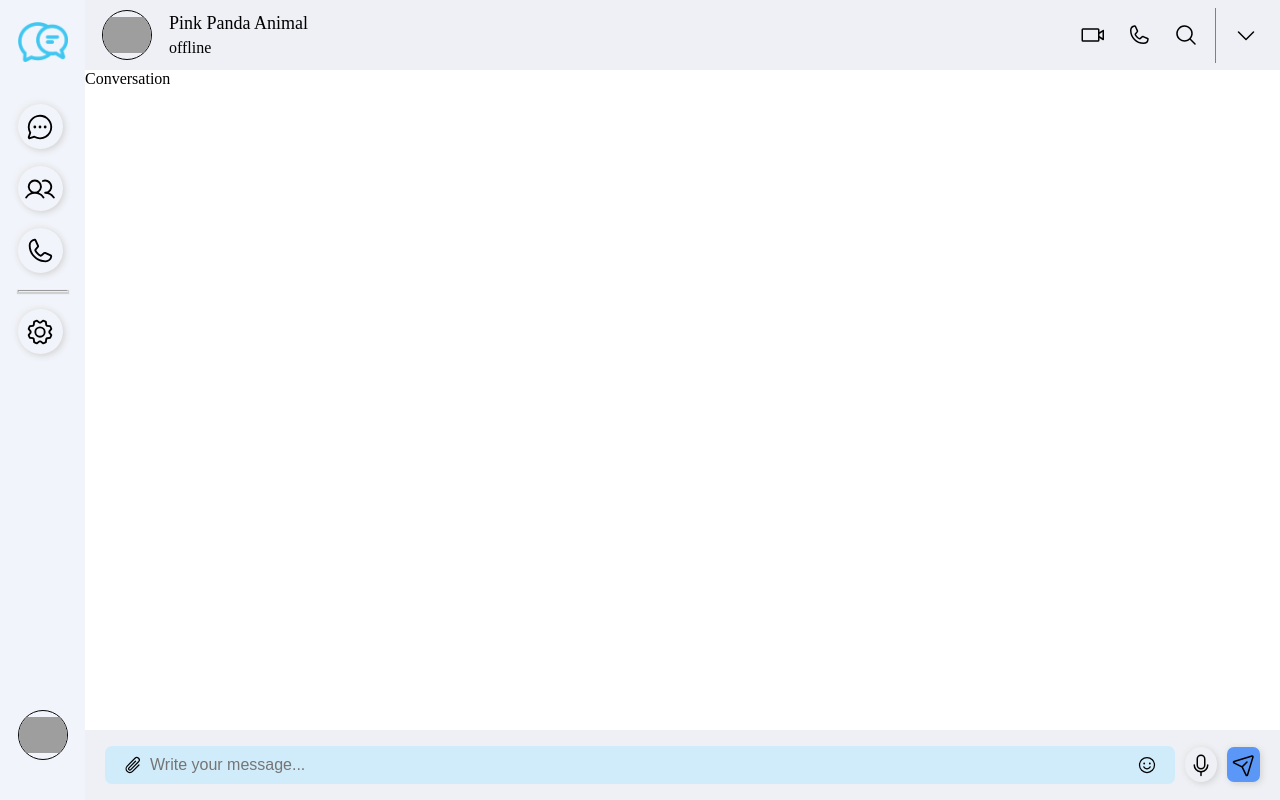
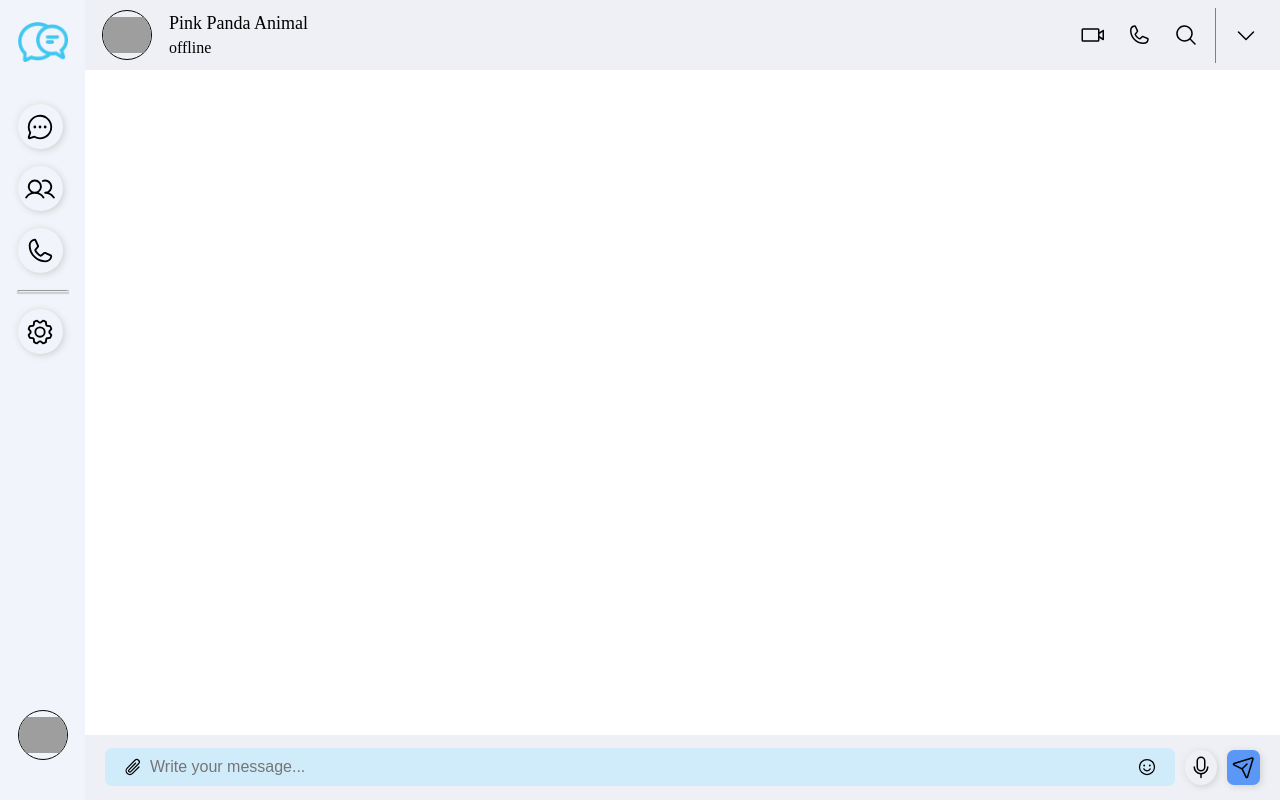
Before and after one commit to Bipul-Dubey/chatArena, a Next.js app in the folder frontend-chatarena/: page /dashboard in a window 1280 px wide. Built offline with nearby package versions, Linux system fonts and the light colour scheme; grey boxes are pictures that could not be loaded.

Commit message:
conversation box

```diff
--- a/frontend-chatarena/components/conversationArea/conversation.jsx
+++ b/frontend-chatarena/components/conversationArea/conversation.jsx
@@ -1,13 +1,71 @@
 import styled from "styled-components";
+import { IconButton } from "../buttons";
+import { CaretDown } from "@phosphor-icons/react";
+import { useEffect, useRef, useState } from "react";
 
 const StyledConversationContainer = styled("div")(({}) => ({
+  minHeight: "350px",
   height: "100%",
-  minHeight: "350px",
+  maxHeight: "100%",
+  padding: 17,
+  overflowY: "scroll",
+  "&::-webkit-scrollbar": {
+    width: "0.5px",
+  },
 }));
 
+const ScrollDown = ({ scrollToBottom = () => {} }) => {
+  return (
+    <div style={{ position: "absolute", zIndex: 1000, bottom: 100, right: 10 }}>
+      <IconButton
+        backgroundColor="#fff"
+        icon={<CaretDown size={24} />}
+        onClick={(e) => {
+          e.stopPropagation();
+          scrollToBottom();
+        }}
+      />
+    </div>
+  );
+};
+
 const Conversation = () => {
+  const parentRef = useRef();
+  const [isButtonVisible, setIsButtonVisible] = useState(false);
+
+  const checkScroll = () => {
+    if (parentRef.current) {
+      const { scrollTop, scrollHeight, clientHeight } = parentRef.current;
+      setIsButtonVisible(Math.ceil(scrollTop + clientHeight) < scrollHeight);
+    }
+  };
+
+  const scrollToBottom = () => {
+    if (parentRef.current) {
+      parentRef.current.scrollTop = parentRef.current.scrollHeight;
+    }
+  };
+
+  useEffect(() => {
+    const parentElement = parentRef.current;
+    if (parentElement) {
+      parentElement.addEventListener("scroll", checkScroll);
+    }
+    return () => {
+      if (parentElement) {
+        parentElement.removeEventListener("scroll", checkScroll);
+      }
+    };
+  }, []);
+
   return (
-    <StyledConversationContainer>Conversation</StyledConversationContainer>
+    <>
+      {" "}
+      {isButtonVisible ? <ScrollDown scrollToBottom={scrollToBottom} /> : null}
+      <StyledConversationContainer
+        ref={parentRef}
+      ></StyledConversationContainer>
+    </>
   );
 };
 
--- a/frontend-chatarena/components/conversationArea/footer.jsx
+++ b/frontend-chatarena/components/conversationArea/footer.jsx
@@ -11,10 +11,10 @@ import { useState } from "react";
 
 const StyledFooterContainer = styled("div")(({}) => ({
   alignSelf: "flex-end",
-  height: "85px",
+  height: "75px",
   backgroundColor: "#eef0f5",
   width: "100%",
-  padding: "0px 20px",
+  padding: "10px 20px",
   display: "flex",
   alignItems: "center",
   gap: 10,
```
Also changed, not shown: 1 other file (tests, documents, lock files or other folders).
